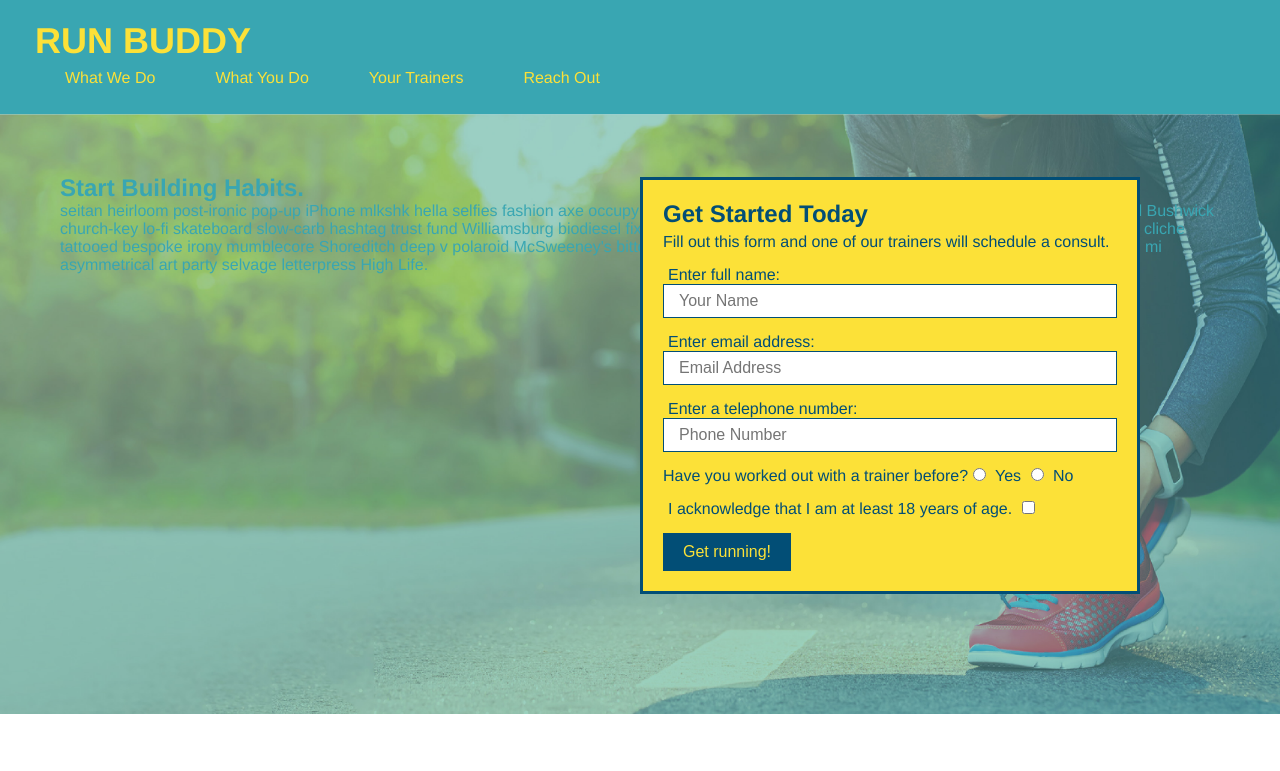
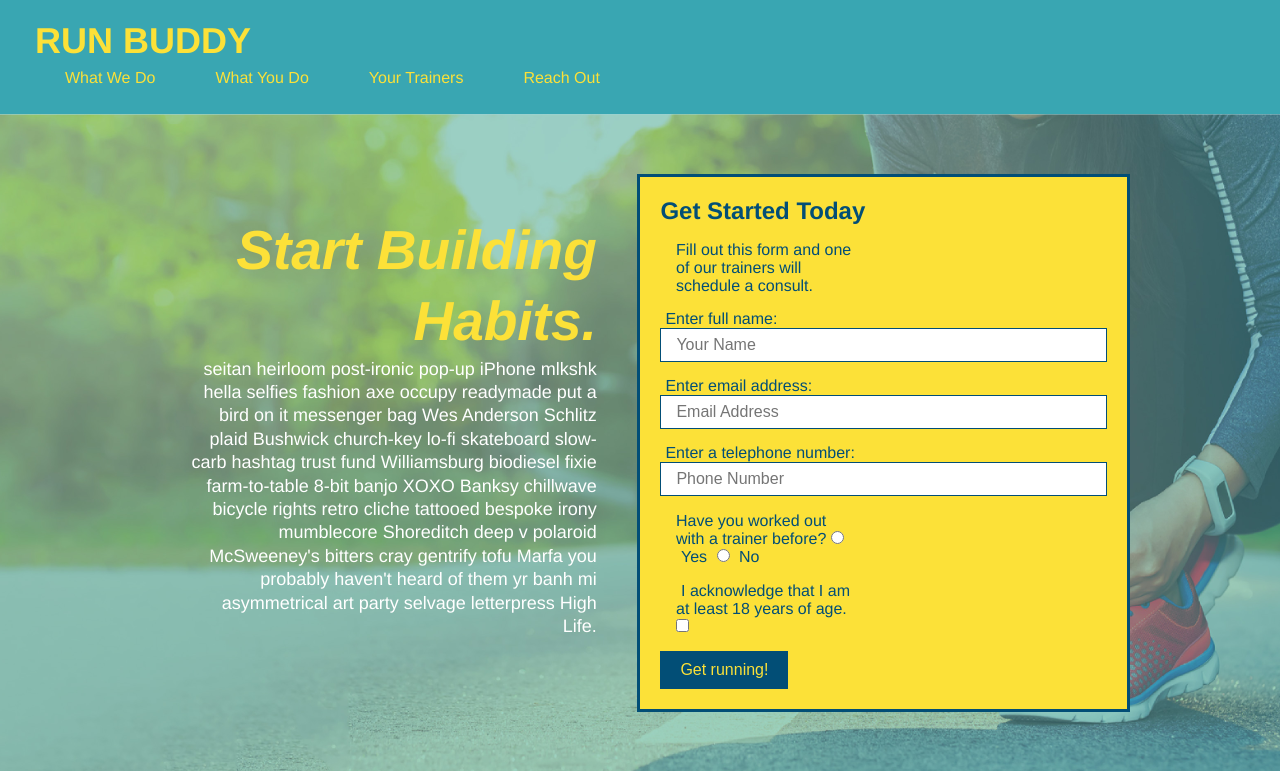
Before and after one commit to gigavan/run-buddy, a plain HTML site: page index.html in a window 1280 px wide. Shown: the top 771 px of the page. Drawn offline with Linux system fonts and the light colour scheme.

Commit message:
add flexbox to the hero

```diff
--- a/assets/css/style.css
+++ b/assets/css/style.css
@@ -63,7 +63,8 @@ footer {
 }
 
 footer h2 {
-  display: inline;
+  display: flex;
+  justify-content: space-between;
   color: #024e76;
   font-size: 30px;
   margin: 0;
@@ -90,19 +91,16 @@ section {
   background-image: url('../images/hero-bg.jpg');
   background-size: cover;
   background-position: center;
-  position: relative;
-  height: 600px;
+  display: flex;
+  justify-content: center;
+  flex-wrap: wrap;
 }
 
 .hero-form {
   border: 3px solid #024e76;
   background-color: #fce138;
   padding: 20px;
-  width: 500px;
   color: #024e76;
-  position: absolute;
-  bottom: 120px;
-  right: 140px;
 }
 
 .hero-form h3 {
@@ -111,6 +109,8 @@ section {
 }
 .hero-form p {
   margin: 5px 0 15px 0;
+  width: 40%;
+  margin: 3.5%;
 }
 
 .form-input {
@@ -134,6 +134,23 @@ section {
   padding: 10px 20px;
   font-size: 16px;
 }
+
+.hero-cta {
+  width: 35%;
+  text-align: right;
+  margin: 3.5%;
+  color: #fff;
+  font-size: 18px;
+  line-height: 1.3;
+}
+
+.hero-cta h2 {
+  font-style: italic;
+  font-size: 55px;
+  color: #fce138;
+}
+
+
 /* HERO STYLES END */
 
 
```
